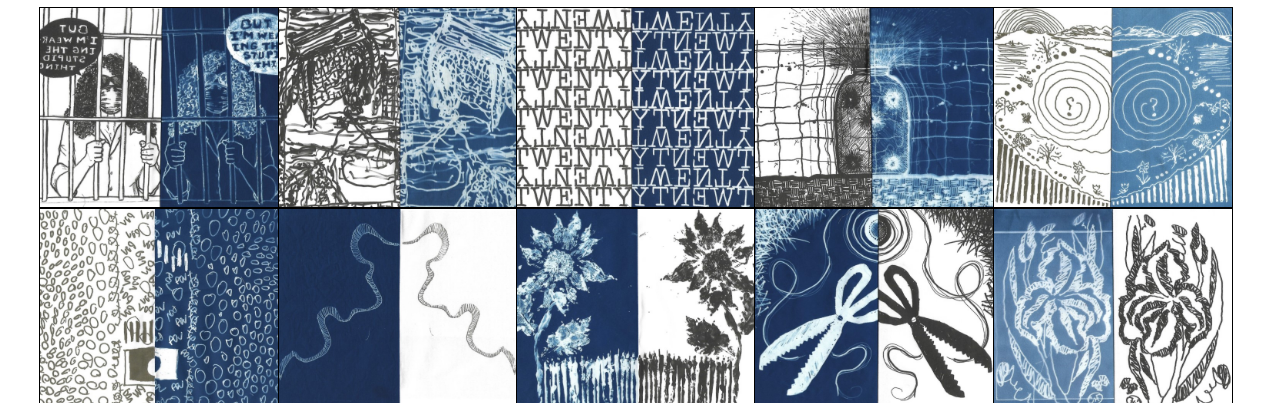
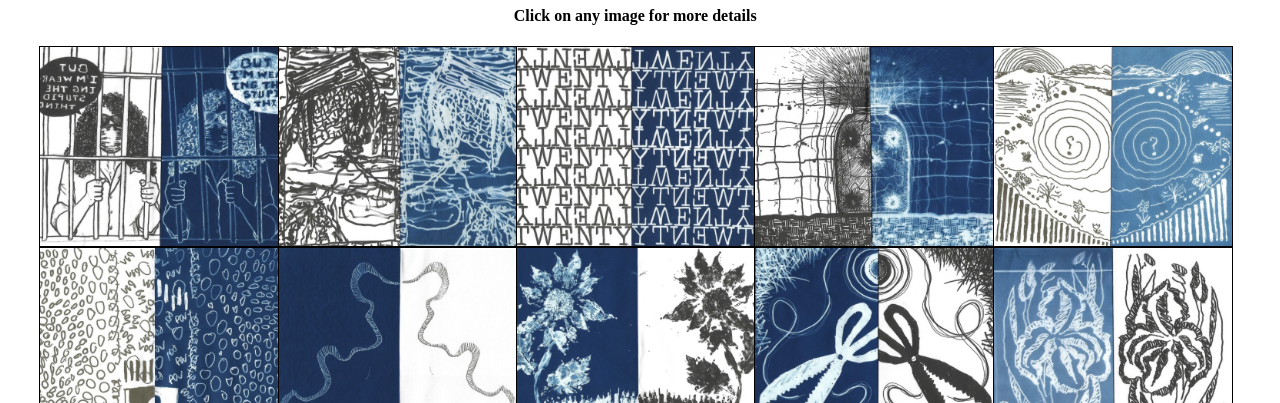
Before and after one commit to JMDelight/Pandemic-In-Blue, a plain HTML site: page index.html in a window 1280 px wide. Shown: the part 73-476 px from the top of the page. Drawn offline with nearby package versions, Linux system fonts and the light colour scheme.

Commit message:
add details for how to interact with site.

```diff
--- a/index.html
+++ b/index.html
@@ -10,6 +10,7 @@
   <body>
     <h1 class="title">Pandemic In Blue</h1>
 
+    <h4 class="title">Click on any image for more details</h4>
 
     <div id="myModal" class="modal">
       <span class="close">&times;</span>
```
